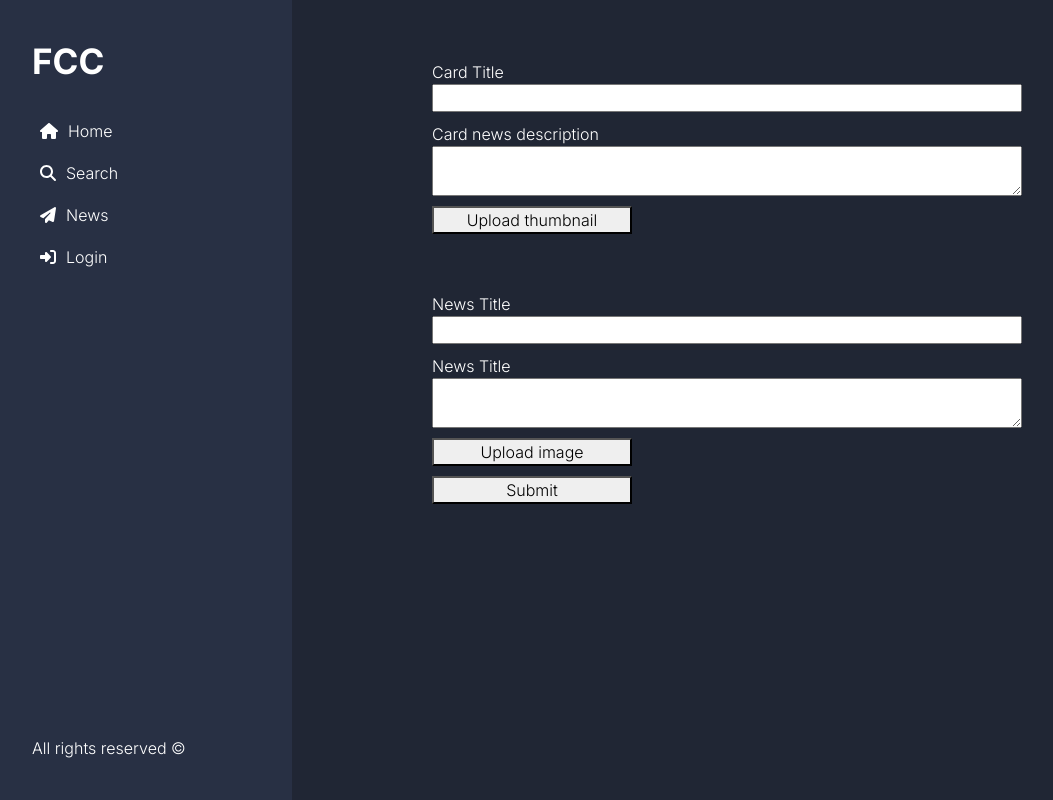
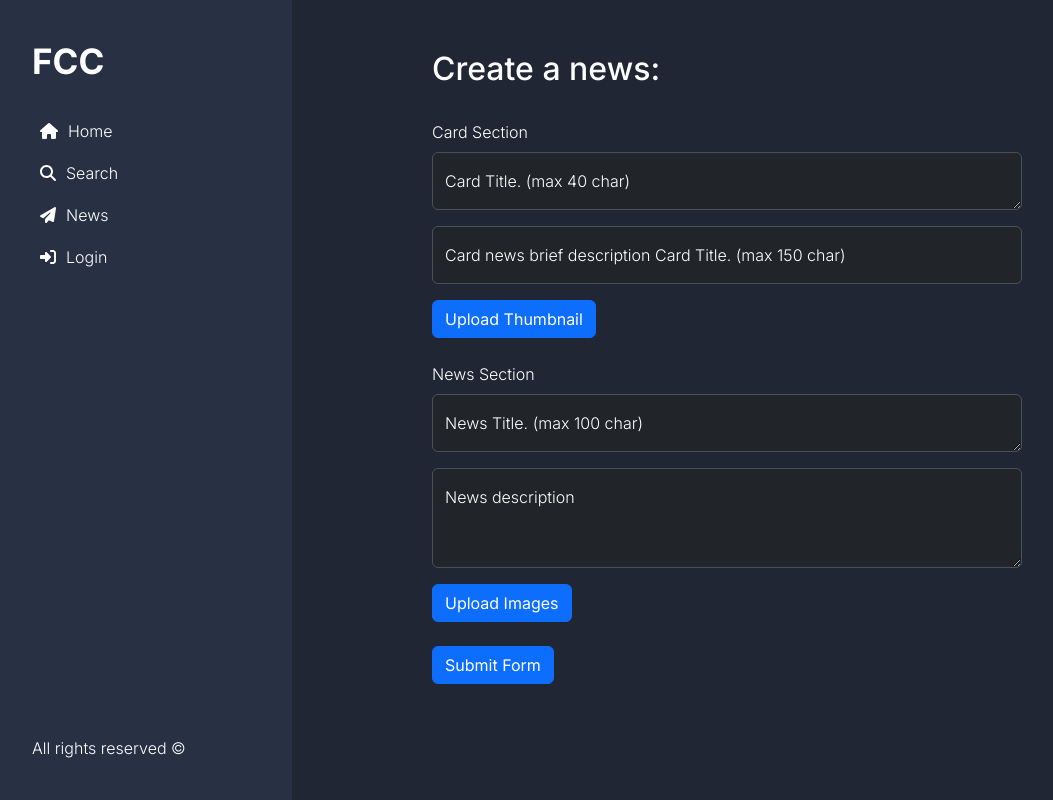
Before and after one commit to Cancellier27/personal_blog, a React (Create React App) app in the folder frontend/: page /add-news in a window 1280 px wide. Shown: the whole page, without its empty margins (8-1061 px from the left). Built offline with nearby package versions, Linux system fonts and the light colour scheme; no server answers.

Commit message:
creating the add news component

```diff
--- a/frontend/src/components/add_news/index.jsx
+++ b/frontend/src/components/add_news/index.jsx
@@ -4,6 +4,10 @@ import axios from "axios"
 import {useNavigate} from "react-router"
 import {useEffect, useState} from "react"
 import {getTodayDate, getUser} from "../../tools/utils"
+
+import FloatingLabel from "react-bootstrap/FloatingLabel"
+import Form from "react-bootstrap/Form"
+import Button from "react-bootstrap/Button"
 
 export default function AddNews() {
   const [authorName, setAuthorName] = useState("")
@@ -49,21 +53,62 @@ export default function AddNews() {
       <NavBar />
       <div id="main-section-outermost-container">
         <div>
-          <form action="" className="add-news-form" onSubmit={handleSubmit}>
-            <label htmlFor="cardTitle">Card Title</label>
-            <input type="text" id="cardTitle" name="cardTitle" />
-            <label htmlFor="cardDescription">Card news description</label>
-            <textarea type="text" id="cardDescription" name="cardDescription" />
-            <button type="button">Upload thumbnail</button>
-            <br />
-            <br />
-            <label htmlFor="newsTitle">News Title</label>
-            <input type="text" id="newsTitle" name="newsTitle" />
-            <label htmlFor="newsContent">News Title</label>
-            <textarea type="text" id="newsContent" name="newsContent" />
-            <button type="button">Upload image</button>
-            <button type="submit">Submit</button>
-          </form>
+          <h2>Create a news:</h2>
+          <br></br>
+          <Form onSubmit={handleSubmit}>
+            <Form.Label htmlFor="inputPassword5">Card Section</Form.Label>
+            <FloatingLabel
+              controlId="floatingTextarea"
+              label="Card Title. (max 40 char)"
+              className="mb-3"
+              data-bs-theme="dark"
+
+            >
+              <Form.Control as="textarea" placeholder="Card Title (max 40 char)" maxLength={40}/>
+            </FloatingLabel>
+
+            <FloatingLabel
+              controlId="floatingTextarea"
+              label="Card news brief description Card Title. (max 150 char)"
+              className="mb-3"
+              data-bs-theme="dark"
+              maxLength="10"
+            >
+              <Form.Control
+                as="input"
+                placeholder="Card news brief description"
+                maxLength={150}
+              />
+            </FloatingLabel>
+            <Button type="">Upload Thumbnail</Button>
+            <br></br>
+            <br></br>
+            <Form.Label htmlFor="inputPassword5">News Section</Form.Label>
+            <FloatingLabel
+              controlId="floatingTextarea"
+              label="News Title. (max 100 char)"
+              className="mb-3"
+              data-bs-theme="dark"
+            >
+              <Form.Control as="textarea" placeholder="News Title" maxLength={100}/>
+            </FloatingLabel>
+            <FloatingLabel
+              controlId="floatingTextarea"
+              label="News description"
+              className="mb-3"
+              data-bs-theme="dark"
+            >
+              <Form.Control
+                as="textarea"
+                placeholder="News description"
+                style={{height: "100px"}}
+              />
+            </FloatingLabel>
+            <Button type="">Upload Images</Button>
+            <br></br>
+            <br></br>
+            <Button type="Submit">Submit Form</Button>
+          </Form>
         </div>
       </div>
     </div>
--- a/frontend/src/components/nav_bar/index.jsx
+++ b/frontend/src/components/nav_bar/index.jsx
@@ -10,7 +10,7 @@ import {
   faFileLines,
   faTrash
 } from "@fortawesome/free-solid-svg-icons"
-import {NavLink} from "react-router"
+import {NavLink, useNavigate} from "react-router"
 import {useState, useEffect} from "react"
 import axios from "axios"
 import {getUser} from "../../tools/utils"
@@ -18,6 +18,7 @@ import {getUser} from "../../tools/utils"
 export default function NavBar() {
   const [isLogged, setIsLogged] = useState(["user", false])
   const [isAdmin, setIsAdmin] = useState(false)
+  const navigate = useNavigate()
 
   useEffect(() => {
     let currentUser = getUser()
@@ -44,8 +45,8 @@ export default function NavBar() {
   }, [])
 
   const logoutUser = () => {
-    localStorage.removeItem("user");
-  };
+    localStorage.removeItem("user")
+  }
 
   function handleLogOut() {
     try {
@@ -60,6 +61,7 @@ export default function NavBar() {
 
           // When the user logs out, clear the storage:
           logoutUser()
+          navigate("/")
         })
     } catch (err) {
       console.error(`An error happened posting the log out`, err)
```
Also changed, not shown: 1 other file (tests, documents, lock files or other folders).
